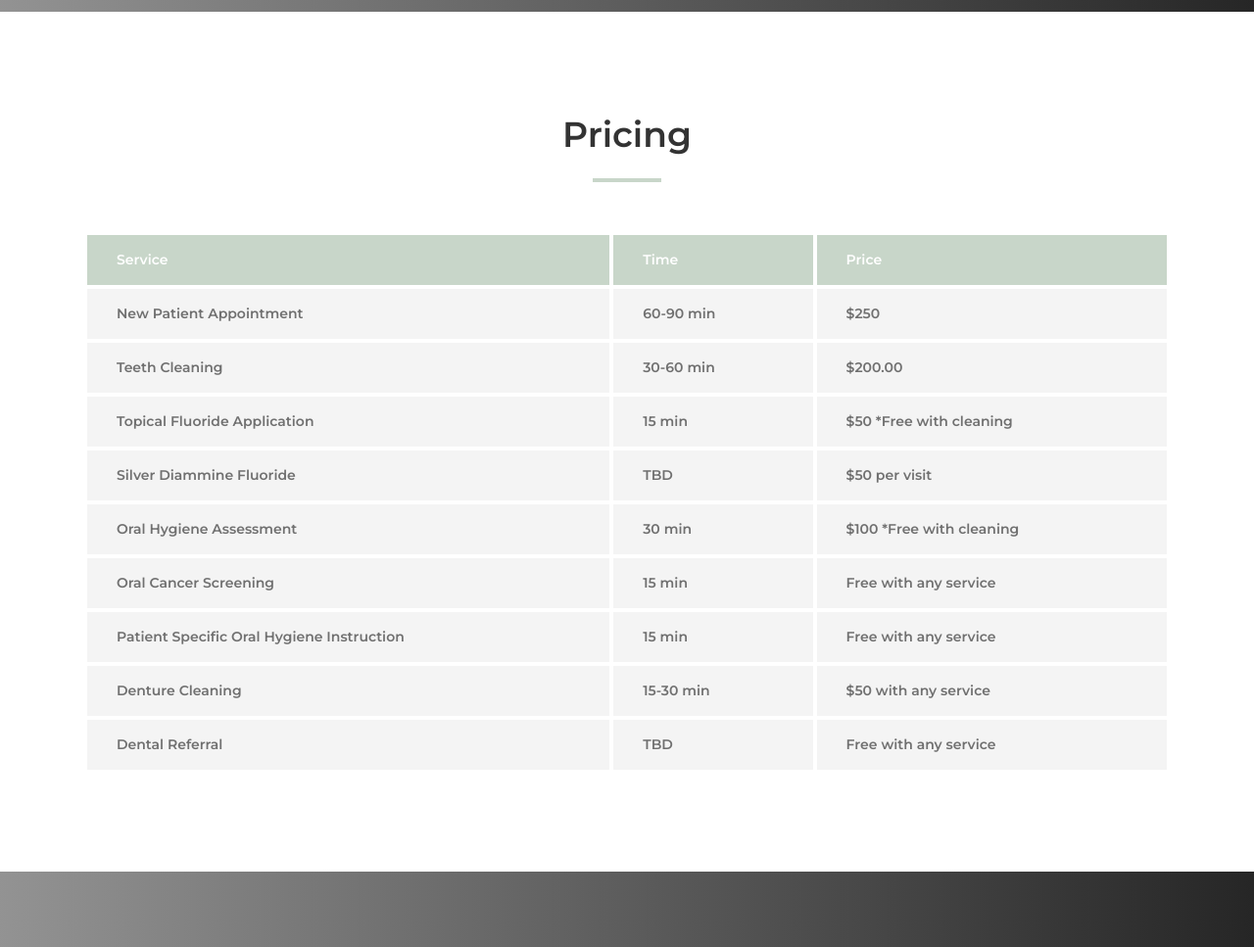
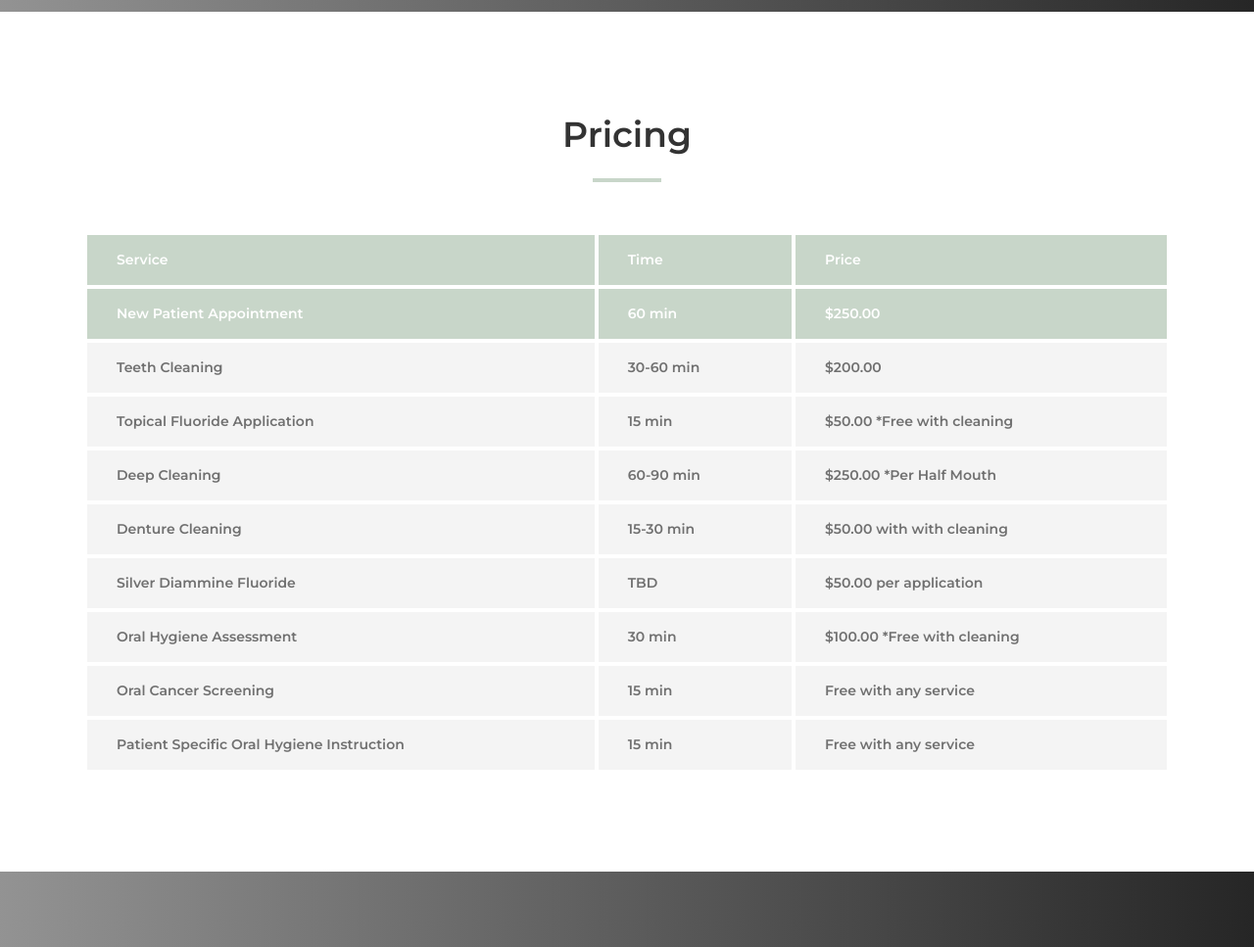
Before and after one commit to bjlamphiear/PolishedDjango, a Django app: page / in a window 1280 px wide. Shown: the part 2681-3648 px from the top of the page at 98% size. Run offline with Django 4.2, Linux system fonts and the light colour scheme; some libraries are stand-ins or nearby versions.

Commit message:
home page pricing

```diff
--- a/website/templates/home.html
+++ b/website/templates/home.html
@@ -263,19 +263,19 @@
         <div class="col-12">
           <div class="dento-price-table table-responsive">
             <table class="table table-borderless mb-0">
-              <thead>
+             <thead>
                 <tr>
                   <th scope="col">Service</th>
                   <th scope="col">Time</th>
                   <th scope="col">Price</th>
                 </tr>
+                <tr>
+                  <th scope="row">New Patient Appointment</th>
+                  <td>60 min</td>
+                  <td>$250.00</td>
+                </tr>
               </thead>
               <tbody>
-                <tr>
-                  <th scope="row">New Patient Appointment </th>
-                  <td>60-90 min</td>
-                  <td>$250 </td>
-                </tr>
                 <tr>
                   <th scope="row">Teeth Cleaning</th>
                   <td>30-60 min</td>
@@ -284,17 +284,27 @@
                 <tr>
                   <th scope="row">Topical Fluoride Application</th>
                   <td>15 min</td>
-                  <td>$50 *Free with cleaning</td>
+                  <td>$50.00 *Free with cleaning</td>
+                </tr>
+                <tr>
+                  <th scope="row">Deep Cleaning </th>
+                  <td>60-90 min</td>
+                  <td>$250.00 *Per Half Mouth</td>
+                </tr>
+                <tr>
+                  <th scope="row">Denture Cleaning</th>
+                  <td>15-30 min</td>
+                  <td>$50.00 with with cleaning</td>
                 </tr>
                 <tr>
                   <th scope="row">Silver Diammine Fluoride</th>
                   <td>TBD</td>
-                  <td>$50 per visit</td>
+                  <td>$50.00 per application</td>
                 </tr>
                 <tr>
                   <th scope="row">Oral Hygiene Assessment</th>
                   <td>30 min</td>
-                  <td>$100 *Free with cleaning</td>
+                  <td>$100.00 *Free with cleaning</td>
                 </tr>
                 <tr>
                   <th scope="row">Oral Cancer Screening</th>
@@ -306,16 +316,7 @@
                   <td>15 min</td>
                   <td>Free with any service</td>
                 </tr>
-                <tr>
-                  <th scope="row">Denture Cleaning</th>
-                  <td>15-30 min</td>
-                  <td>$50 with any service</td>
-                </tr>
-                <tr>
-                  <th scope="row">Dental Referral</th>
-                  <td>TBD</td>
-                  <td>Free with any service</td>
-                </tr>
+
               </tbody>
             </table>
           </div>
```
Also changed, not shown: website/templates/pricing.html (+5 -5 lines).
